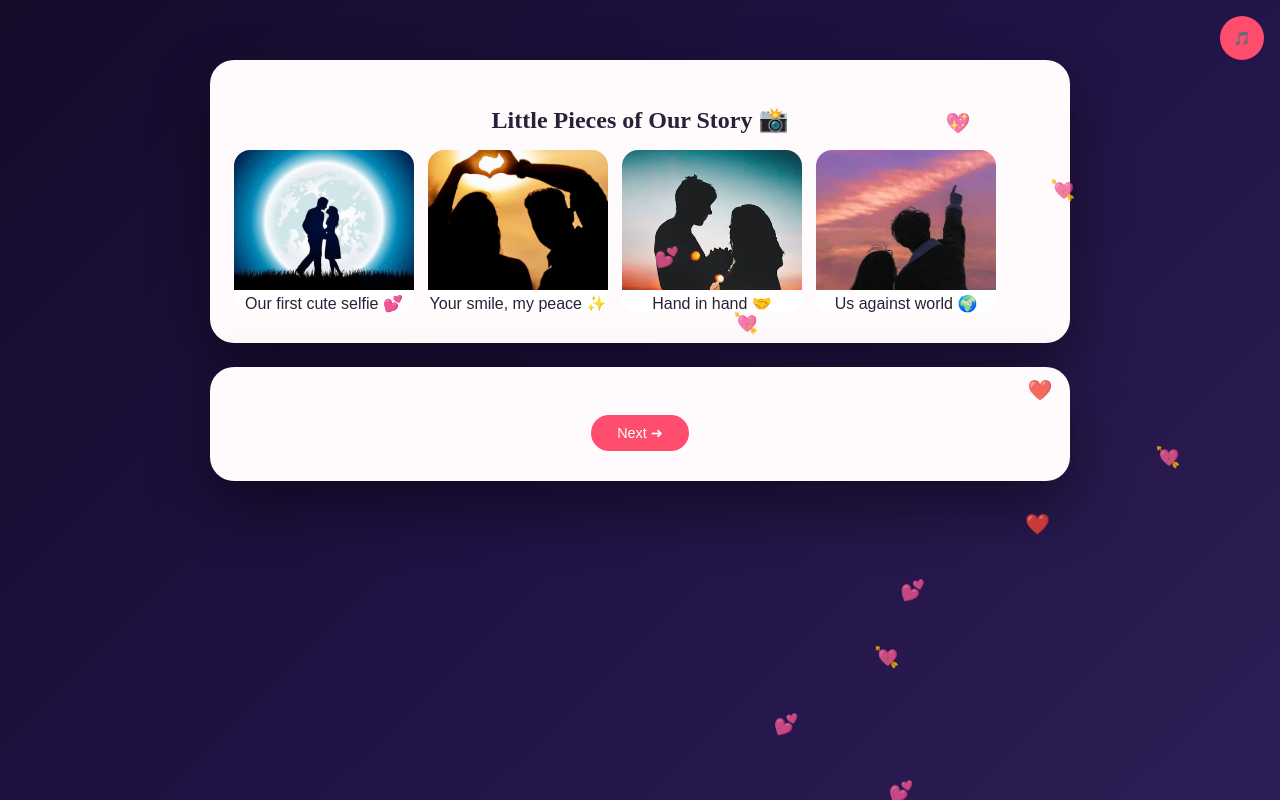
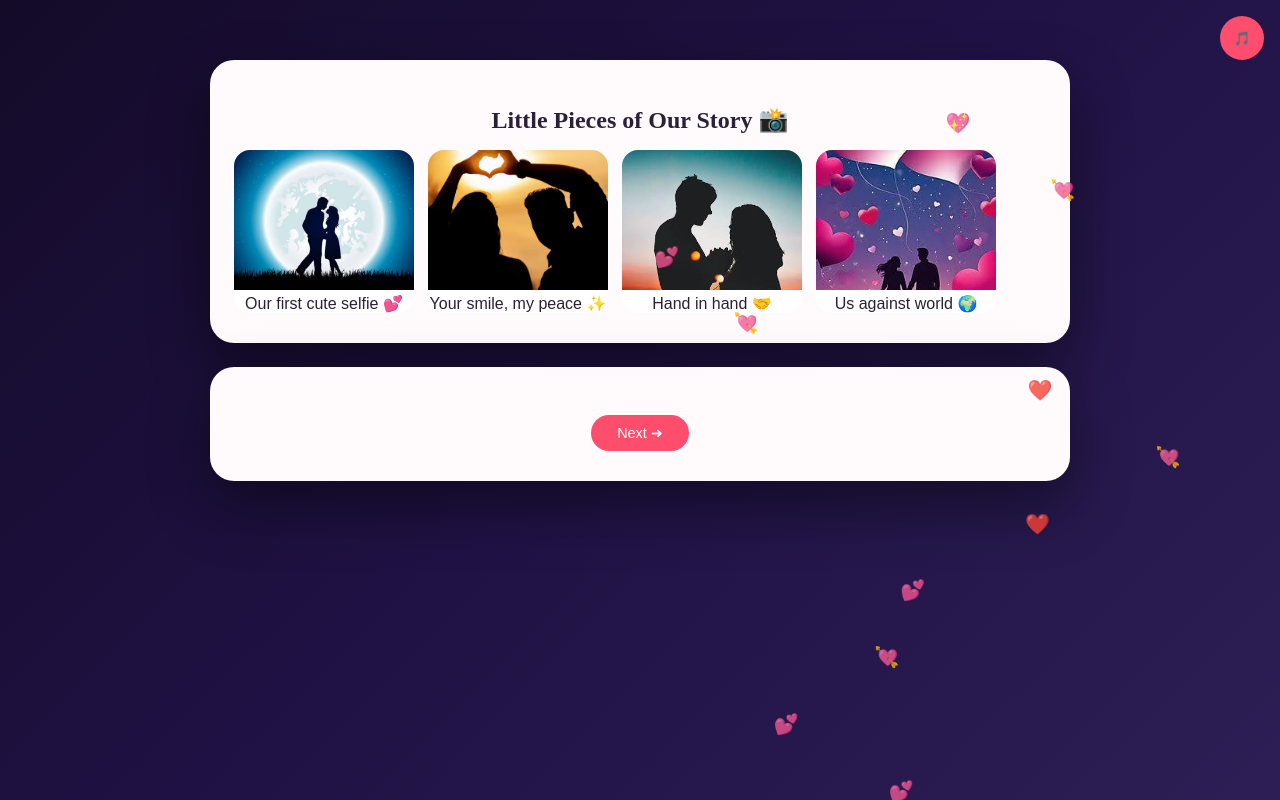
Before and after one commit to Shubham506644/love-site, a plain HTML site: page memories.html in a window 1280 px wide. Drawn offline with Linux system fonts and the light colour scheme.

Commit message:
Fix memory card image reference
Updated the last memory card image from img5.jpeg to img6.jpeg.

```diff
--- a/memories.html
+++ b/memories.html
@@ -24,7 +24,7 @@
   <div class="memory-card"><img src="img1.jpeg"><div>Our first cute selfie 💕</div></div>
   <div class="memory-card"><img src="img2.jpeg"><div>Your smile, my peace ✨</div></div>
   <div class="memory-card"><img src="img3.jpeg"><div>Hand in hand 🤝</div></div>
-  <div class="memory-card"><img src="img5.jpeg"><div>Us against world 🌍</div></div>
+  <div class="memory-card"><img src="img6.jpeg"><div>Us against world 🌍</div></div>
 </div>
 </section>
 
```
